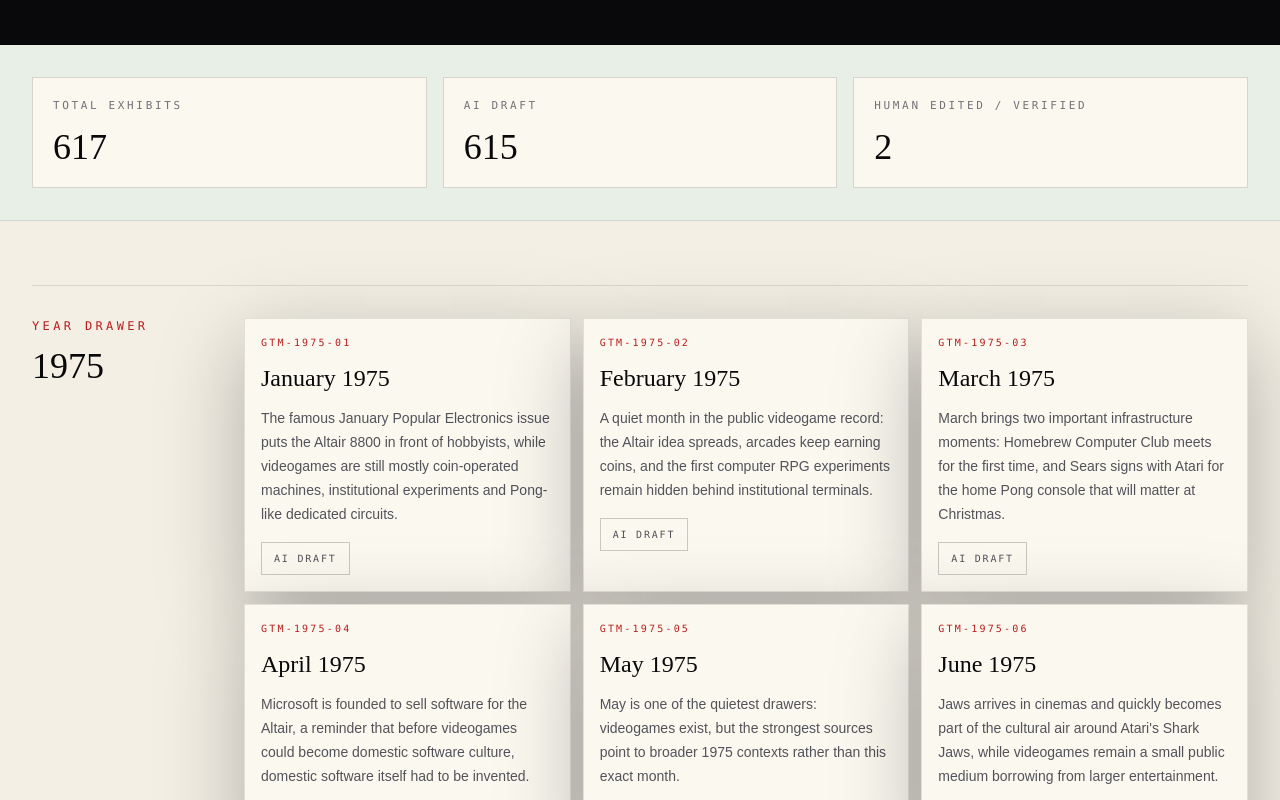
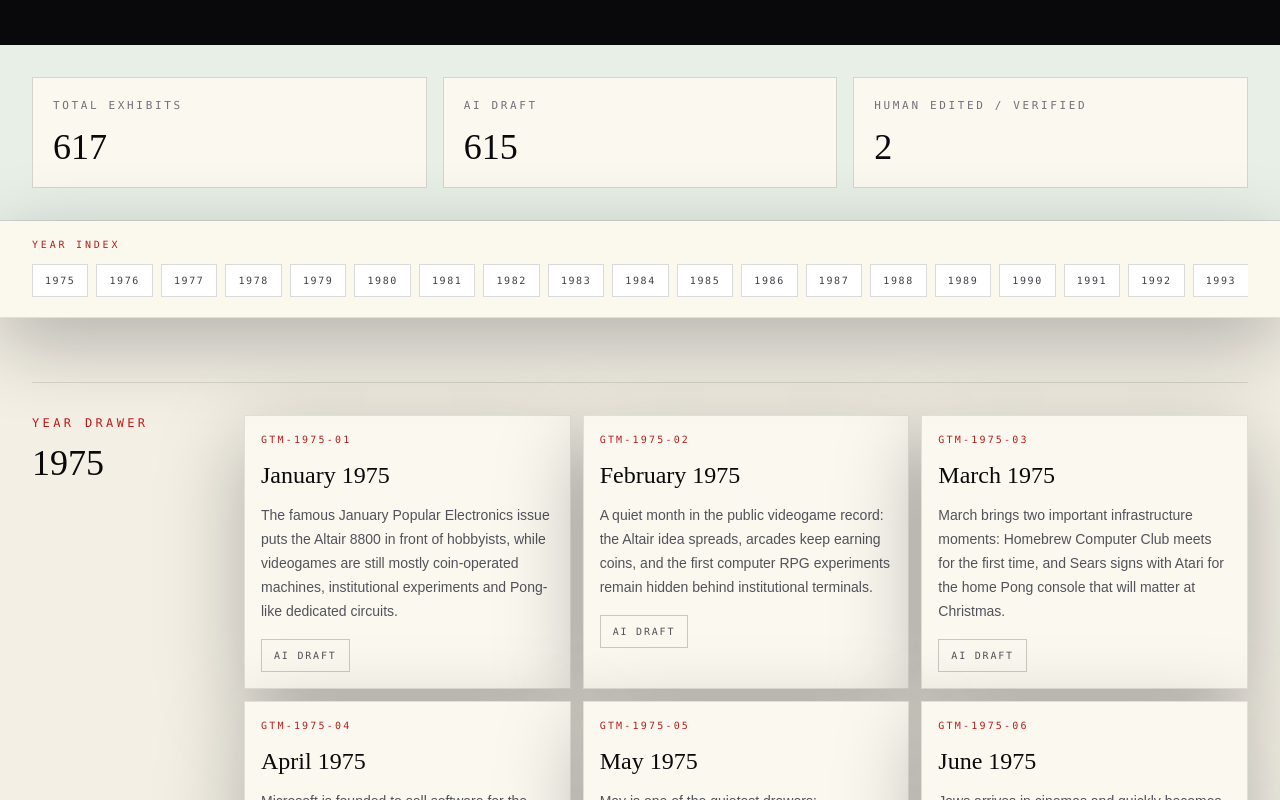
Before and after one commit to pablomcnally/gaming-time-machine, a Next.js app: page /curator/exhibits in a window 1280 px wide. Shown: the part 300-1100 px from the top of the page. Built offline with nearby package versions, Linux system fonts and the light colour scheme; no server answers.

Commit message:
Fixed the accidental delete

```diff
--- a/app/components/year-timeline.tsx
+++ b/app/components/year-timeline.tsx
@@ -23,9 +23,6 @@ export function YearTimeline({ months, selectedYear, years }: { months: Timeline
             <p className="font-mono text-xs uppercase tracking-[0.28em] text-red-700">Timeline archive</p>
             <h2 className="mt-2 font-display text-3xl text-zinc-950 md:text-4xl">Select a year</h2>
           </div>
-          <p className="max-w-xl text-sm leading-6 text-zinc-600">
-            Years without installed exhibits remain visible as preserved archive slots.
-          </p>
         </div>
 
         <div className="mt-7 overflow-x-auto pb-3 [scrollbar-color:#18181b_transparent]">
--- a/app/curator/exhibits/[year]/[month]/exhibit-editor.tsx
+++ b/app/curator/exhibits/[year]/[month]/exhibit-editor.tsx
@@ -659,7 +659,17 @@ export function ExhibitEditor({
         aria-label="Editor section navigation"
         className="sticky top-0 z-20 border border-black/10 bg-[#fbf8ef]/95 p-4 shadow-exhibit backdrop-blur md:p-5"
       >
-        <p className="font-mono text-[10px] uppercase tracking-[0.28em] text-red-700">Section index</p>
+        <div className="flex flex-col gap-3 md:flex-row md:items-center md:justify-between">
+          <p className="font-mono text-[10px] uppercase tracking-[0.28em] text-red-700">Section index</p>
+          <button
+            type="button"
+            onClick={save}
+            disabled={saveState === "saving"}
+            className="w-full border border-zinc-950 bg-zinc-950 px-4 py-2.5 font-mono text-[10px] uppercase tracking-[0.18em] text-stone-50 transition hover:bg-red-700 disabled:cursor-wait disabled:opacity-60 md:w-auto"
+          >
+            {saveState === "saving" ? "Saving" : "Save JSON"}
+          </button>
+        </div>
         <div className="mt-3 flex gap-2 overflow-x-auto pb-1">
           <a
             href="#editor-intro"
--- a/app/curator/exhibits/page.tsx
+++ b/app/curator/exhibits/page.tsx
@@ -59,10 +59,34 @@ export default function CuratorExhibitsPage() {
         </div>
       </section>
 
+      <nav
+        aria-label="Editor year navigation"
+        className="sticky top-0 z-20 border-b border-black/10 bg-[#fbf8ef]/95 px-5 py-4 shadow-exhibit backdrop-blur md:px-8"
+      >
+        <div className="mx-auto max-w-7xl">
+          <p className="font-mono text-[10px] uppercase tracking-[0.28em] text-red-700">Year index</p>
+          <div className="mt-3 flex gap-2 overflow-x-auto pb-1">
+            {years.map((year) => (
+              <a
+                key={year}
+                href={`#year-${year}`}
+                className="shrink-0 border border-zinc-950/15 bg-white px-3 py-2 font-mono text-[10px] uppercase tracking-[0.16em] text-zinc-700 transition hover:border-red-700 hover:text-red-700"
+              >
+                {year}
+              </a>
+            ))}
+          </div>
+        </div>
+      </nav>
+
       <section className="px-5 py-12 md:px-8 md:py-16" aria-label="Editable exhibits">
         <div className="mx-auto grid max-w-7xl gap-10">
           {years.map((year) => (
-            <section key={year} className="grid gap-5 border-t border-black/10 pt-8 md:grid-cols-[12rem_1fr]">
+            <section
+              key={year}
+              id={`year-${year}`}
+              className="grid scroll-mt-28 gap-5 border-t border-black/10 pt-8 md:grid-cols-[12rem_1fr]"
+            >
               <div>
                 <p className="font-mono text-xs uppercase tracking-[0.28em] text-red-700">Year drawer</p>
                 <h2 className="mt-3 font-display text-4xl text-zinc-950">{year}</h2>
--- a/data/2026/march.json
+++ b/data/2026/march.json
@@ -25,7 +25,8 @@
           "body": "A source-noted month marker; regional timing is left visible where it matters.",
           "artifact": "platform notice",
           "certainty": "source-noted",
-          "sourceNote": "See source notes for this exhibit; recent-history claims should be rechecked during human edit."
+          "sourceNote": "See source notes for this exhibit; recent-history claims should be rechecked during human edit.",
+          "artifactImage": "2026/march/marathon1.jpg"
         },
         {
           "date": "March 2026",
```
Also changed, not shown: public/artifacts/2026/march/marathon1.jpg (added), 1 other file (tests, documents, lock files or other folders).
